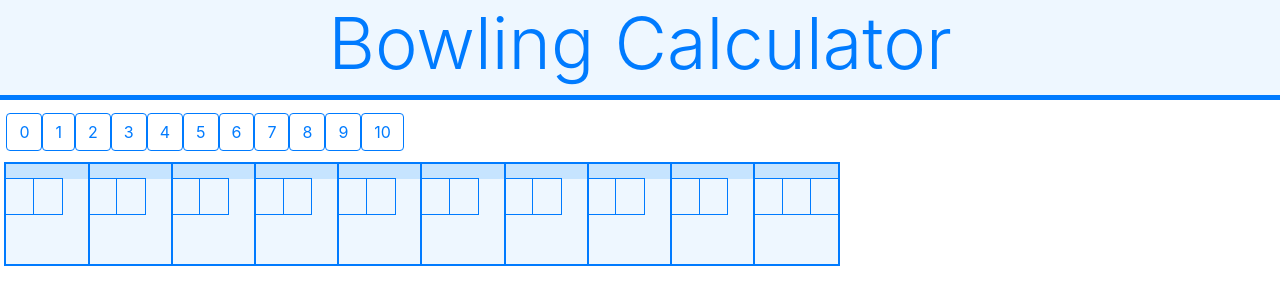
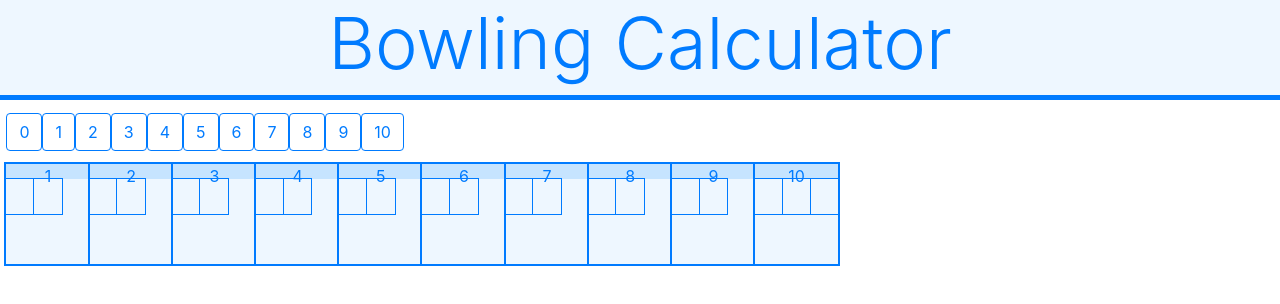
Before and after one commit to MaxGotenstam/Bowling-calculator, an Angular app: page / in a window 1280 px wide. Shown: the top 304 px of the page. Built offline with nearby package versions, Linux system fonts and the light colour scheme.

Commit message:
buttons can now send values + added service

```diff
--- a/src/app/button-input/button-input.component.html
+++ b/src/app/button-input/button-input.component.html
@@ -1,5 +1,5 @@
 <div class="btn-wrapper row" >
   <div *ngFor="let item of inputBtn">
-    <button class="btn btn-outline-primary">{{item}}</button>
+    <button class="btn btn-outline-primary" (click)="getScore(item)">{{item}}</button>
   </div>
 </div>
--- a/src/app/button-input/button-input.component.ts
+++ b/src/app/button-input/button-input.component.ts
@@ -1,4 +1,5 @@
 import { Component, OnInit } from '@angular/core';
+import { CalculatorService } from '../calculator.service';
 
 @Component({
   selector: 'app-button-input',
@@ -9,8 +10,17 @@ export class ButtonInputComponent implements OnInit {
 
   inputBtn: number[] = [0,1,2,3,4,5,6,7,8,9,10];
 
-  constructor() { }
+  pins: number;
 
+  constructor(private calculator: CalculatorService) {
+
+  }
+
+  getScore(value){
+    this.pins = value;
+    this.calculator.getValues(value);
+    console.log(this.pins);
+  }
 
 
   ngOnInit() {
--- /dev/null
+++ b/src/app/calculator.service.ts
@@ -0,0 +1,18 @@
+import { Injectable } from '@angular/core';
+
+@Injectable({
+  providedIn: 'root'
+})
+export class CalculatorService {
+
+  constructor() { }
+
+
+  getValues(num: number){
+
+  }
+  roll(num: number){
+    if(num === 10)
+      console.log("STRIKE!!!");
+  }
+}
--- a/src/app/score-sheet/score-sheet.component.html
+++ b/src/app/score-sheet/score-sheet.component.html
@@ -1,7 +1,7 @@
 <div class="wrapper ">
   <div *ngFor="let item of frames; let isLast = last">
     <div class="frame">
-      <div class="frameHead"></div>
+      <div class="frameHead">{{item}}</div>
       <div class="ball"></div>
       <div class="ball"></div>
       <div *ngIf="isLast" class="ball"></div>
--- a/src/app/score-sheet/score-sheet.component.scss
+++ b/src/app/score-sheet/score-sheet.component.scss
@@ -15,6 +15,8 @@
   width: 100%;
   height: 15%;
   background-color: rgb(198, 228, 255);
+  text-align: center;
+  color: #007bff;
 }
 .ball{
   width: 33.33333333%;
--- a/src/app/score-sheet/score-sheet.component.ts
+++ b/src/app/score-sheet/score-sheet.component.ts
@@ -1,4 +1,5 @@
 import { Component, OnInit } from '@angular/core';
+import { CalculatorService } from '../calculator.service';
 
 @Component({
   selector: 'app-score-sheet',
@@ -7,11 +8,17 @@ import { Component, OnInit } from '@angular/core';
 })
 export class ScoreSheetComponent implements OnInit {
 
-  frames = new Array<number>(10);
+  // frames = new Array<number>(10);
+  frames: number[] = [1,2,3,4,5,6,7,8,9,10];
 
-  constructor() { }
+  constructor(private calculator: CalculatorService) { }
 
+  foo(): void{
+    this.calculator.roll(10)
+
+  }
   ngOnInit() {
+
   }
 
 }
```
Also changed, not shown: 1 other file (tests, documents, lock files or other folders).
